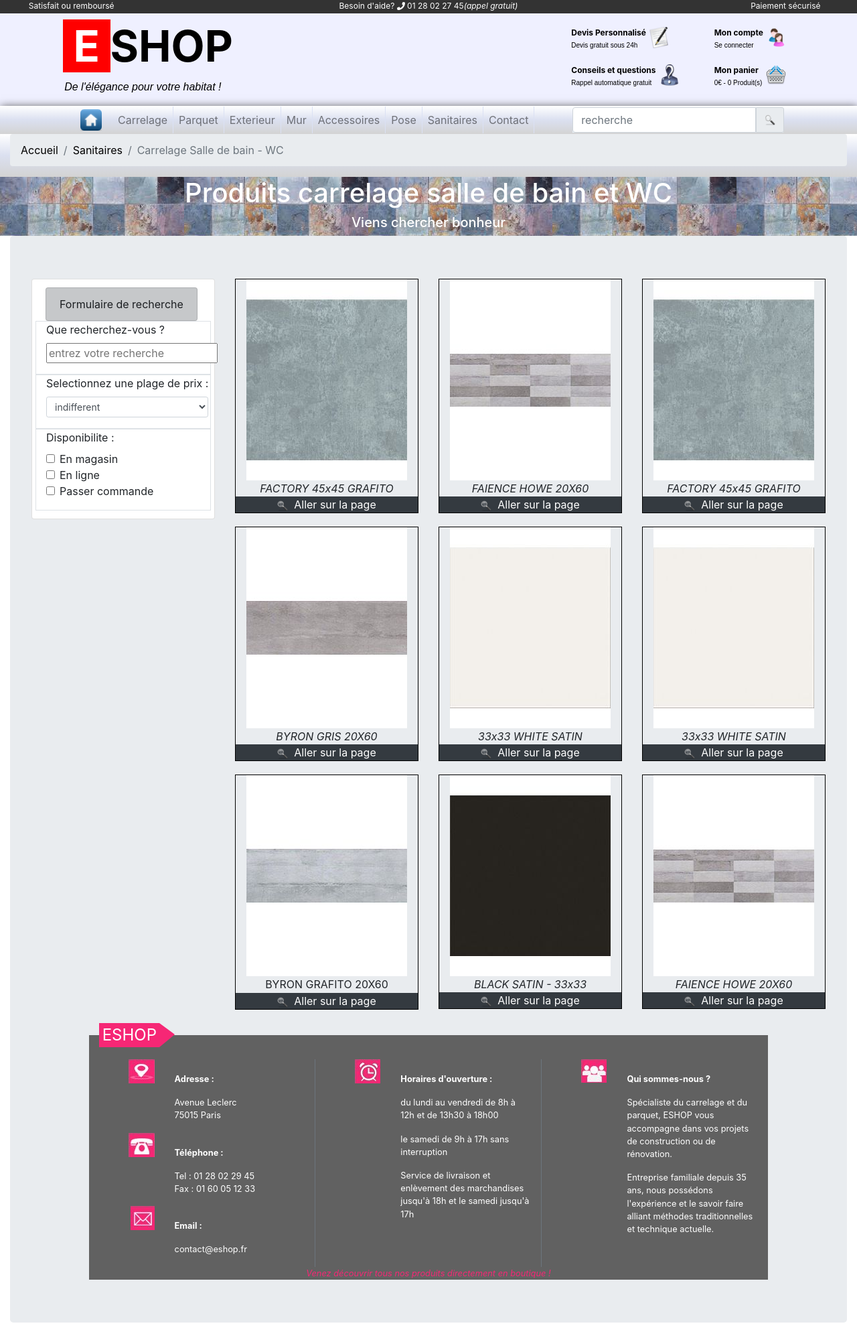
After one commit to tsettset/ESHOP, a PHP site: page /nosproduits.php in a window 1280 px wide. The commit adds this page. Shown: the whole page at 67% size. Run offline with PHP 8.4, Linux system fonts and the light colour scheme; some libraries are stand-ins or nearby versions.

Commit message:
le commit de 3h du mat

```diff
--- a/monpanier.php
+++ b/monpanier.php
@@ -20,7 +20,7 @@
               <th>Quantité</th>
               <th>Prix Unitaire</th>
               <th>Total</th>
-              <th>Action</th>
+              <th>Suppression</th>
             </tr>
             <tr>
               <td>Planche parquet rouge ref:123ABC </td>
--- /dev/null
+++ b/nosproduits.php
@@ -0,0 +1,198 @@
+<!DOCTYPE html>
+<html>
+<head>
+  <?php
+  include 'head.php';
+  ?>
+</head>
+<body>
+  <?php include 'tete.php'; ?>
+  <div class="container-fluid">
+    <!--breadcrumb-->
+    <div class="row">
+      <nav aria-label="breadcrumb" class="col-sm-12">
+        <ol class="breadcrumb">
+          <li class="breadcrumb-item"><a href="index.php">Accueil</a></li>
+          <li class="breadcrumb-item"><a href="catalogue.php?page=sanitaires">Sanitaires</a></li>
+          <li class="breadcrumb-item active" aria-current="page">Carrelage Salle de bain - WC</li>
+        </ol>
+      </nav>
+    </div>
+    <!--/breadcrumb-->
+    <!--Titre de page-->
+    <div class="row">
+      <div class="col-sm-12 text-center" style="background-image: url('img/bgSanitaires.jpg'); color: white;">
+        <h1>Produits carrelage salle de bain et WC</h1>
+        <h5>Viens chercher bonheur</h5>
+      </div>
+    </div>
+    <!--/Titre de page-->
+    <!--Sous Categories-->
+    <div class="jumbotron">
+      <div class="row">
+        <div class="col-md-3">
+          <ul class="list-group-item">
+            <div class="row">
+              <div class="col-auto ">
+                <li class="list-group-item list-group-item-dark text-center">Formulaire de recherche</li>
+              </div>
+            </div>
+            <div class="row border">
+              <div class="col-auto">
+                <div class="form-group">
+                  <label for="plage_prix">Que recherchez-vous ?</label><br>
+                  <input type="text" placeholder="entrez votre recherche">
+                  </div>
+              </div>
+            </div>
+            <div class="row border">
+              <div class="col-auto">
+                <div class="form-group">
+                  <label for="plage_prix">Selectionnez une plage de prix :</label>
+                  <select class="form-control form-control-sm" id="plage_prix">
+                    <option>indifferent</option>
+                    <option>10$ .. 100$</option>
+                    <option>100$ .. 1000$</option>
+                    <option> > 1000$ </option>
+                  </select>
+                </div>
+              </div>
+            </div>
+            <div class="row border">
+              <div class="col-auto">
+                <div class="form-group">
+                  <label >Disponibilite :</label><br>
+                  <div class="form-check ">
+                    <input class="form-check-input" type="checkbox" id="inlineCheckbox1" value="option1">
+                    <label class="form-check-label" for="inlineCheckbox1">En magasin</label>
+                  </div>
+                  <div class="form-check ">
+                    <input class="form-check-input" type="checkbox" id="inlineCheckbox2" value="option2">
+                    <label class="form-check-label" for="inlineCheckbox2">En ligne</label>
+                  </div>
+                  <div class="form-check ">
+                    <input class="form-check-input" type="checkbox" id="inlineCheckbox3" value="option3">
+                    <label class="form-check-label" for="inlineCheckbox3">Passer commande</label>
+                  </div>
+                </div>
+              </div>
+            </div>
+          </ul>
+        </div>
+        <div class="col-md-3">
+          <div class="ajuster text-center">
+            <img class="img-fluid" src="img/factory_grafito.jpg" alt="faience byron grafito">
+            <div class="container-fluid">
+              <div class="col categorie-title">
+                FACTORY 45x45 GRAFITO
+              </div>
+              <div class="row">
+                <div class="col bg-dark text-white"><img class="img-fluid" src="img/loupe2.png" alt="vue">&nbsp;&nbsp;Aller sur la page</div>
+              </div>
+            </div>
+          </div>
+          <div class="ajuster text-center">
+            <img class="img-fluid" src="img/faience_base-byron_gris.jpg" alt="BYRON GRIS">
+            <div class="container-fluid">
+              <div class="col categorie-title">
+                BYRON GRIS 20X60
+              </div>
+              <div class="row">
+                <div class="col bg-dark text-white"><img class="img-fluid" src="img/loupe2.png" alt="vue">&nbsp;&nbsp;Aller sur la page</div>
+              </div>
+            </div>
+          </div>
+          <div class="ajuster text-center">
+            <img class="img-fluid" src="img/faience-byron_grafito.jpg" alt="FAIENCE BYRON GRAFITO 20X60">
+            <div class="container-fluid">
+              BYRON GRAFITO 20X60
+              <div class="col categorie-title">
+              </div>
+              <div class="row">
+                <div class="col bg-dark text-white"><img class="img-fluid" src="img/loupe2.png" alt="vue">&nbsp;&nbsp;Aller sur la page</div>
+              </div>
+            </div>
+          </div>
+        </div>
+        <div class="col-md-3">
+          <div class="ajuster text-center">
+            <img class="img-fluid" src="img/base-decor_howe_grey.jpg" alt="FAIENCE DECOR HOWE GREY 20X60">
+            <div class="container-fluid">
+              <div class="col categorie-title">
+                FAIENCE HOWE 20X60
+              </div>
+              <div class="row">
+                <div class="col bg-dark text-white"><img class="img-fluid" src="img/loupe2.png" alt="vue">&nbsp;&nbsp;Aller sur la page</div>
+              </div>
+            </div>
+          </div>
+          <div class="ajuster text-center">
+            <img class="img-fluid" src="img/base-carrelage_sol_blanc.jpg" alt="33.3x33.3 white satin">
+            <div class="container-fluid">
+              <div class="col categorie-title">
+                33x33 WHITE SATIN
+              </div>
+              <div class="row">
+                <div class="col bg-dark text-white"><img class="img-fluid" src="img/loupe2.png" alt="vue">&nbsp;&nbsp;Aller sur la page</div>
+              </div>
+            </div>
+          </div>
+          <div class="ajuster text-center">
+            <img class="img-fluid" src="img/visuel_produit_base-carrelage_sol_noir.jpg" alt="Carrelage sol Black satin - 33,3 x 33,3 cm">
+            <div class="container-fluid">
+              <div class="col categorie-title">
+                BLACK SATIN - 33x33
+              </div>
+              <div class="row">
+                <div class="col bg-dark text-white"><img class="img-fluid" src="img/loupe2.png" alt="vue">&nbsp;&nbsp;Aller sur la page</div>
+              </div>
+            </div>
+          </div>
+        </div>
+        <div class="col-md-3">
+          <div class="ajuster text-center">
+            <img class="img-fluid" src="img/factory_grafito.jpg" alt="faience byron grafito">
+            <div class="container-fluid">
+              <div class="col categorie-title">
+                FACTORY 45x45 GRAFITO
+              </div>
+              <div class="row">
+                <div class="col bg-dark text-white"><img class="img-fluid" src="img/loupe2.png" alt="vue">&nbsp;&nbsp;Aller sur la page</div>
+              </div>
+            </div>
+          </div>
+          <div class="ajuster text-center">
+            <img class="img-fluid" src="img/base-carrelage_sol_blanc.jpg" alt="33.3x33.3 white satin">
+            <div class="container-fluid">
+              <div class="col categorie-title">
+                33x33 WHITE SATIN
+              </div>
+              <div class="row">
+                <div class="col bg-dark text-white"><img class="img-fluid" src="img/loupe2.png" alt="vue">&nbsp;&nbsp;Aller sur la page</div>
+              </div>
+            </div>
+          </div>
+          <div class="ajuster text-center">
+            <img class="img-fluid" src="img/base-decor_howe_grey.jpg" alt="FAIENCE DECOR HOWE GREY 20X60">
+            <div class="container-fluid">
+              <div class="col categorie-title">
+                FAIENCE HOWE 20X60
+              </div>
+              <div class="row">
+                <div class="col bg-dark text-white"><img class="img-fluid" src="img/loupe2.png" alt="vue">&nbsp;&nbsp;Aller sur la page</div>
+              </div>
+            </div>
+          </div>
+        </div>
+      </div>
+      <?php
+      include 'accueil_infos.php';
+      ?>
+    </div>
+
+  </div>
+  <?php
+  include 'js_inc.php';
+  ?>
+</body>
+</html>
--- a/tete.php
+++ b/tete.php
@@ -23,7 +23,7 @@
                         </a>
                     </div>
                     <div class="col-sm-6">
-                        <a href="#">
+                        <a href="moncompte.php">
                             <div class="row">
                                 <div class="test">Mon compte<br><span>Se connecter</span></div>&nbsp;
                                 <div class="test2"><img class="float-left" src="img/users.png" title="moncompte" alt="user"/></div>
@@ -41,7 +41,7 @@
                         </a>
                     </div>
                     <div class="col-sm-6 ">
-                        <a href="#">
+                        <a href="monpanier.php">
                             <div class="row">
                                 <div class="test">Mon panier<br><span>0€ - 0 Produit(s)</span></div>&nbsp;
                                 <div class="test2"><img class="float-left" src="img/panier.png" title="moncompte" alt="user"/></div>
@@ -77,13 +77,13 @@
                     <a class="nav-link" href="catalogue.php?page=accessoires">Accessoires</a>
                 </li>
                 <li class="nav-item">
-                    <a class="nav-link" href="catalogue.php?page=pose">Pose</a>
+                    <a class="nav-link" href="pose.php">Pose</a>
                 </li>
                 <li class="nav-item">
                     <a class="nav-link" href="catalogue.php?page=sanitaires">Sanitaires</a>
                 </li>
                 <li class="nav-item">
-                    <a class="nav-link" href="#">Contact</a>
+                    <a class="nav-link" href="contact.php">Contact</a>
                 </li>
             </ul>
             <form class="form-inline">
```
Also changed, not shown: breadcrumb.php (added, +16 -0 lines), catalogue.php (+23 -14 lines), cgv.php (added, +23 -0 lines), contact.php (+8 -2 lines), func.cat.php (+10 -10 lines), pose.php (+17 -9 lines), img/base-carrelage_sol_blanc.jpg (added), img/base-decor_howe_grey.jpg (added), img/factory_grafito.jpg (added), img/faience-byron_grafito.jpg (added), img/faience_base-byron_gris.jpg (added), img/pose-bg.jpg (added), img/visuel_produit_base-carrelage_sol_noir.jpg (added).
